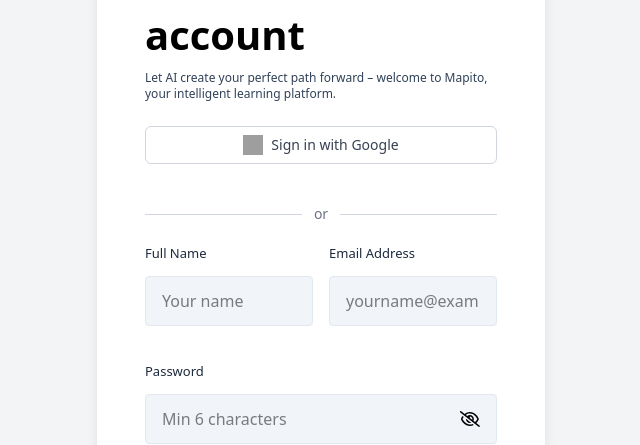
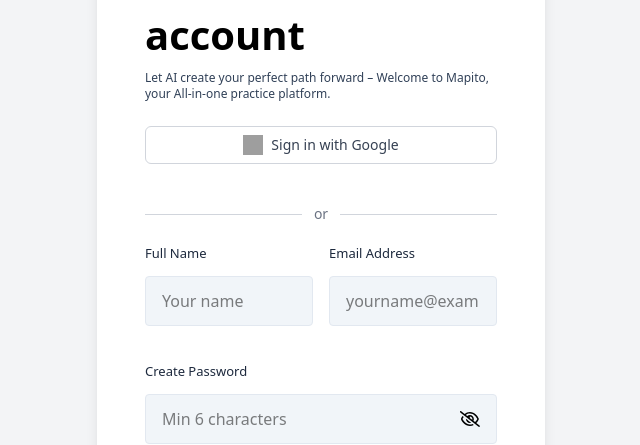
Before and after one commit to wintwah243/Mapito, a React (Vite) app in the folder mapito/: page /signup in a window 1280 px wide. Shown: the part 173-618 px from the top of the page, without its empty margins (319-959 px from the left). Built offline with nearby package versions, Linux system fonts and the light colour scheme; grey boxes are pictures that could not be loaded.

Commit message:
ui update

```diff
--- a/mapito/src/Auth/SignUp.jsx
+++ b/mapito/src/Auth/SignUp.jsx
@@ -100,12 +100,14 @@ const handleSignUp = async (e) => {
 
   return (
   <AuthLayout>
-      <div className='lg:w-[100%] h-auto md:h-full mt-10 md:mt-0 flex flex-col justify-center'>
-          <h3 className='text-[40px] font-semibold text-black'>Create an account</h3>
-          <p className='text-xs text-slate-700 mt-[5px] mb-6'>
-            Let AI create your perfect path forward – welcome to Mapito, your intelligent learning platform.
+    <div className="lg:w-[100%] h-auto md:h-full mt-10 md:mt-0 flex flex-col justify-center">
+      <h3 className="text-[40px] font-semibold text-black">Create an account</h3>
+      <p className="text-xs text-slate-700 mt-[5px] mb-6">
+        Let AI create your perfect path forward – Welcome to Mapito, your All-in-one practice platform.
       </p>
 
+      {step === 1 && (
+        <>
           {/* Google Sign In */}
           <button
             onClick={loginWithGoogle}
@@ -125,6 +127,8 @@ const handleSignUp = async (e) => {
             <span className="mx-3 text-gray-500 text-sm font-medium">or</span>
             <hr className="flex-grow border-gray-300" />
           </div>
+        </>
+      )}
 
       {step === 1 ? (
         <form onSubmit={handleSignUp}>
@@ -147,7 +151,7 @@ const handleSignUp = async (e) => {
               <Input
                 value={password}
                 onChange={({ target }) => setPassword(target.value)}
-                  label="Password"
+                label="Create Password"
                 placeholder="Min 6 characters"
                 type="password"
               />
@@ -163,6 +167,10 @@ const handleSignUp = async (e) => {
           </p>
         </form>
       ) : (
+        <>
+         <p className="mb-3 text-gray-700 text-sm">
+           Please enter the 6-digit verification code we sent to your email.
+         </p>
         <form onSubmit={handleVerify}>
           <Input
             value={code}
@@ -174,10 +182,11 @@ const handleSignUp = async (e) => {
           {error && <p className="text-red-500 text-xs pb-2.5">{error}</p>}
           <button type="submit" className="btn-primary">Verify</button>
         </form>
+      </>
       )}
     </div>
   </AuthLayout>
-  )
+);
 }
 
 export default SignUp
```
Lines whose indentation alone changed are shown as unchanged.
